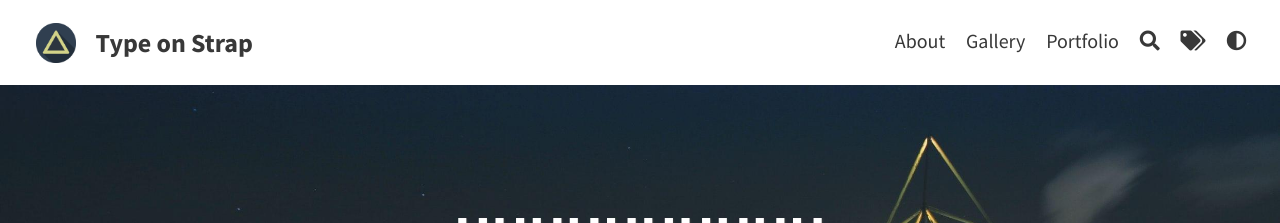
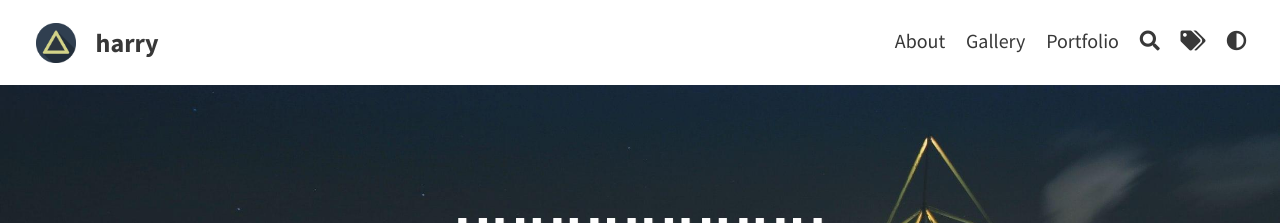
Before and after one commit to shuwenHarry/shuwenharry.github.io, a Jekyll site: the page built from index.html, in a window 1280 px wide and 900 px high. Shown: the top 223 px of the window. Built offline with Jekyll 4.4.1, drawn with Linux system fonts in a browser that asks for light colours; the list of posts is cut into pages by our own code.

Commit message:
Update config

```diff
--- a/_config.yml
+++ b/_config.yml
@@ -3,7 +3,7 @@ baseurl: "/"
 url: "https://shuwenharry.github.io"
 
 # THEME-SPECIFIC CONFIGURATION
-title: Type on Strap                                    # site's title
+title: harry                                    # site's title
 description: "APEX demo"      # used by search engines
 avatar: assets/img/triangle.png                         # Empty for no avatar in navbar
 favicon: assets/favicon.ico                             # Icon displayed in the tab
```
